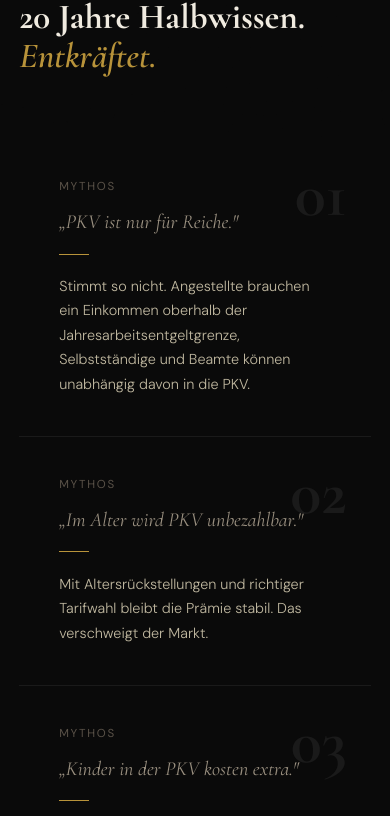
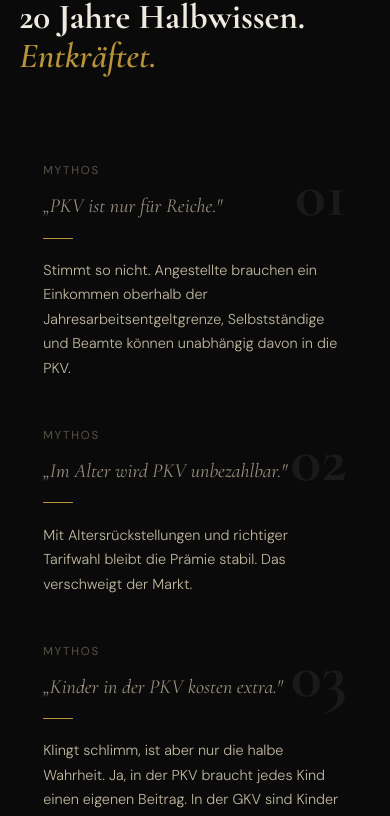
Before and after one commit to blondesgift611-commits/mythos-pkv, a React (Create React App) app: page / in a window 390 px wide. Shown: the part 1095-1911 px from the top of the page. Built offline with nearby package versions, Linux system fonts and the light colour scheme.

Commit message:
version8

```diff
--- a/src/App.js
+++ b/src/App.js
@@ -1,10 +1,21 @@
 import React, { useState, useEffect, useRef } from "react";
 
 function useIsMobile() {
-  const [isMobile, setIsMobile] = useState(window.innerWidth <= 768);
+  const [isMobile, setIsMobile] = useState(() => {
+    if (typeof window === "undefined") return false;
+    return window.screen.width <= 430 || window.innerWidth <= 430;
+  });
   useEffect(() => {
-    const handler = () => setIsMobile(window.innerWidth <= 768);
+    // Inject viewport meta tag if missing
+    if (!document.querySelector('meta[name="viewport"]')) {
+      const meta = document.createElement("meta");
+      meta.name = "viewport";
+      meta.content = "width=device-width, initial-scale=1";
+      document.head.appendChild(meta);
+    }
+    const handler = () => setIsMobile(window.screen.width <= 430 || window.innerWidth <= 430);
     window.addEventListener("resize", handler);
+    handler();
     return () => window.removeEventListener("resize", handler);
   }, []);
   return isMobile;
@@ -246,10 +257,10 @@ export default function MythosPKV() {
             20 Jahre Halbwissen.<br /><span style={{ fontStyle: "italic", color: "#b8933a" }}>Entkräftet.</span>
           </h2>
         </Fade>
-        <div style={{ display: "grid", gridTemplateColumns: isMobile ? "1fr" : "repeat(2, 1fr)", gap: "1px", background: "#1a1a1a" }}>
+        <div style={{ display: "grid", gridTemplateColumns: isMobile ? "1fr" : "repeat(2, 1fr)", gap: isMobile ? "0" : "1px", background: "#1a1a1a" }}>
           {MYTHS.map((m, i) => (
             <Fade key={m.id} delay={i * 0.08}>
-              <div style={{ background: "#0a0a0a", padding: "2.5rem", position: "relative", overflow: "hidden", height: "100%", boxSizing: "border-box" }}>
+              <div style={{ background: "#0a0a0a", padding: isMobile ? "1.5rem" : "2.5rem", position: "relative", overflow: "hidden" }}>
                 <div style={{ position: "absolute", top: "1.5rem", right: "1.5rem", fontFamily: "'Cormorant Garamond', serif", fontSize: "4rem", fontWeight: 700, color: "#1a1a1a", lineHeight: 1 }}>0{m.id}</div>
                 <div style={{ fontSize: ".72rem", letterSpacing: ".15em", textTransform: "uppercase", color: "#5a5248", marginBottom: "1rem" }}>Mythos</div>
                 <p style={{ fontFamily: "'Cormorant Garamond', serif", fontSize: "1.25rem", color: "#9a9080", fontStyle: "italic", marginBottom: "1.2rem", textDecoration: "none" }}>
```
